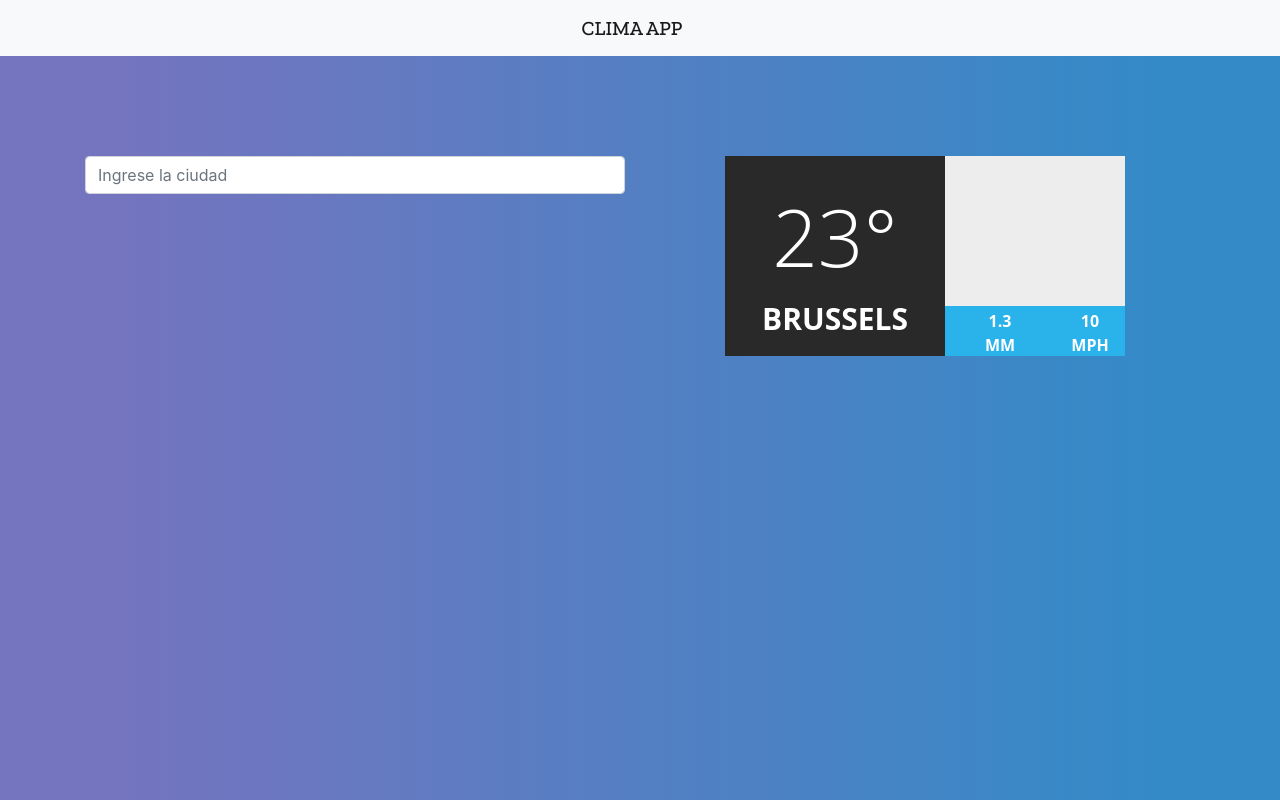
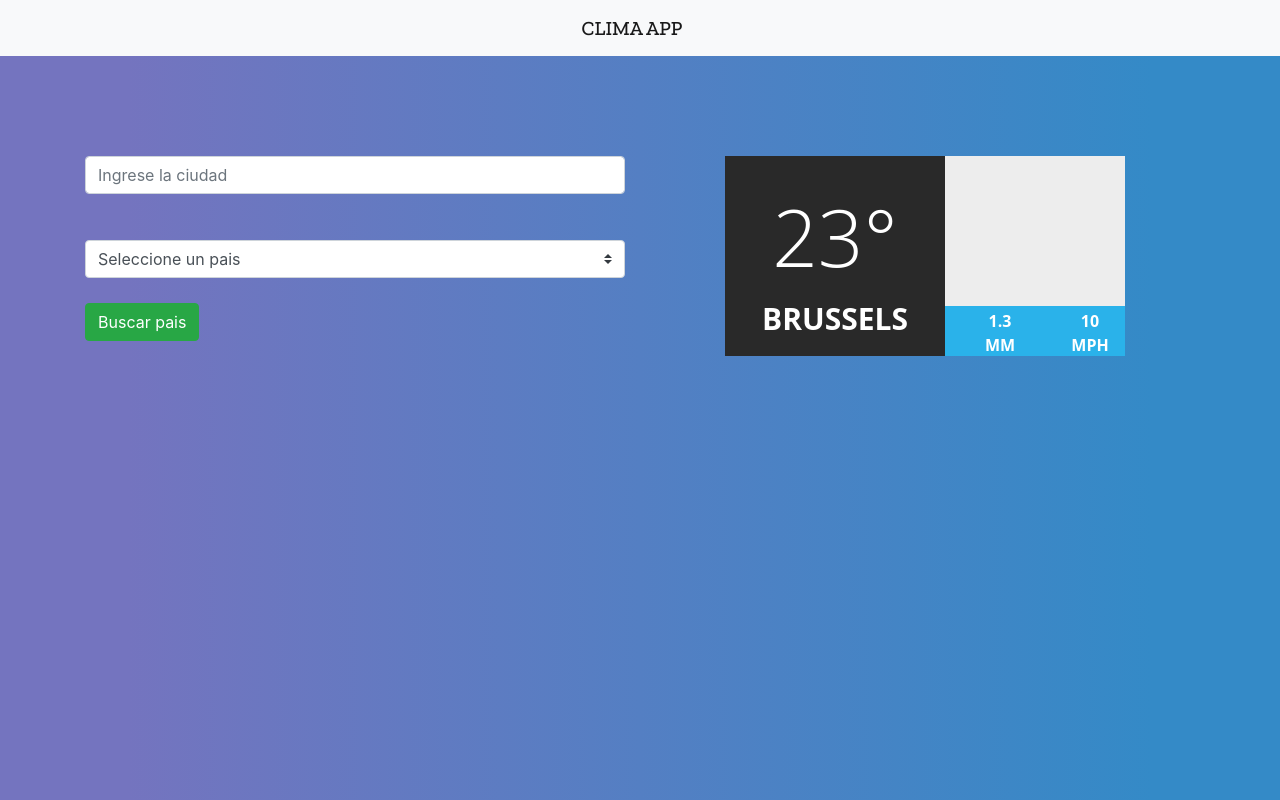
Before and after one commit to Paste3/tp-clima-efsi, a React (Create React App) app in the folder my-app/: page / in a window 1280 px wide. Built offline with nearby package versions, Linux system fonts and the light colour scheme; no server answers.

Commit message:
tyjhtrhtr5

```diff
--- a/my-app/package.json
+++ b/my-app/package.json
@@ -8,6 +8,7 @@
     "@testing-library/user-event": "^13.5.0",
     "axios": "^0.27.2",
     "react": "^18.2.0",
+    "react-city-selector": "^1.0.8",
     "react-dom": "^18.2.0",
     "react-scripts": "5.0.1",
     "web-vitals": "^2.1.4"
--- a/my-app/src/App.css
+++ b/my-app/src/App.css
@@ -6,6 +6,14 @@
 
 .myinp{
   margin-top: 100px;
+}
+
+.myin{
+  margin-top: 30px;
+}
+
+.myi{
+  margin-top: 25px;
 }
 
 .App {
--- a/my-app/src/components/Form.js
+++ b/my-app/src/components/Form.js
@@ -1,9 +1,17 @@
+import Valores from "./Valores";
+import CitySelector from "react-city-selector";
 export default function Form() {
     return (
         <>
             <div class="form-group">
-                <input type="text" class="form-control myinp" id="exampleFormControlInput1" placeholder="Ingrese la ciudad"/>
+                <input type="text" class="form-control myinp" id="exampleFormControlInput1" placeholder="Ingrese la ciudad" />
             </div>
+            <select class="custom-select myin">
+                <option selected>Seleccione un pais</option>
+                <Valores></Valores>
+            </select>
+
+            <button type="button" class="btn btn-success myi">Buscar pais</button>
         </>
     );
 }
--- a/my-app/src/components/Valores.js
+++ b/my-app/src/components/Valores.js
@@ -1,7 +1,39 @@
-export default function Valores(){
-    return(
+import React, { useEffect, useState } from "react";
+const axios = require('axios');
+
+const Valores = (props) => {
+    const [datos, setDatos] = useState([]);
+    console.log(props.id)
+    let ghostList = [];
+    useEffect(() => {
+        axios.get(`https://restcountries.com/v3.1/all`)
+        .then(function (response) {
+            console.log(response.data[0].name);
+            ghostList=(response.data)
+        })
+        .catch(function (error) {
+            console.log("No se han traido los datos de :( " + props.name)
+            console.log(error);
+        })
+        .then(function () {
+            console.log("Finally:")
+            console.log(ghostList)
+            setDatos(ghostList);
+        })
+    }, [props.id])
+    return (
         <>
-
+            {
+                datos.map(
+                    (i) => (
+                        <>
+                            <option value={i.translations.cym.official}>{i.translations.spa.official}</option>
+                        </>
+                    )
+                )
+            }
         </>
     );
 }
+
+export default Valores;
```
Also changed, not shown: 1 other file (tests, documents, lock files or other folders).
